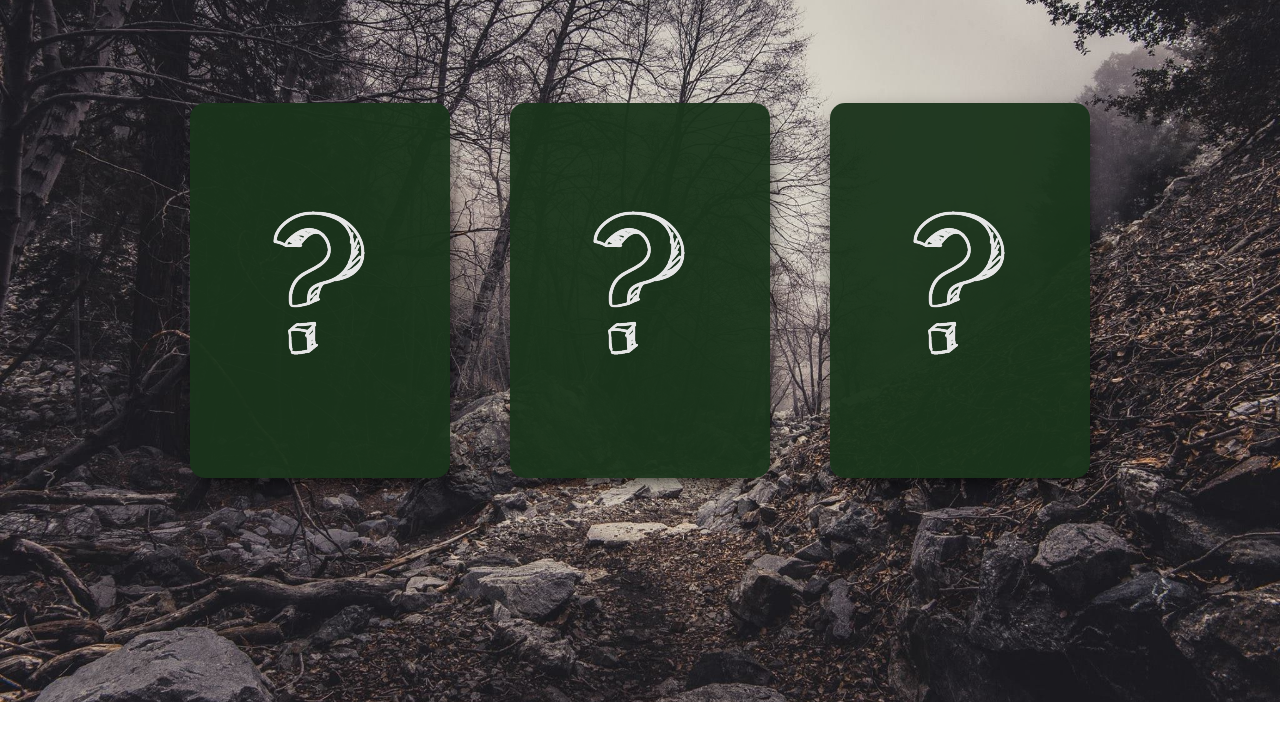
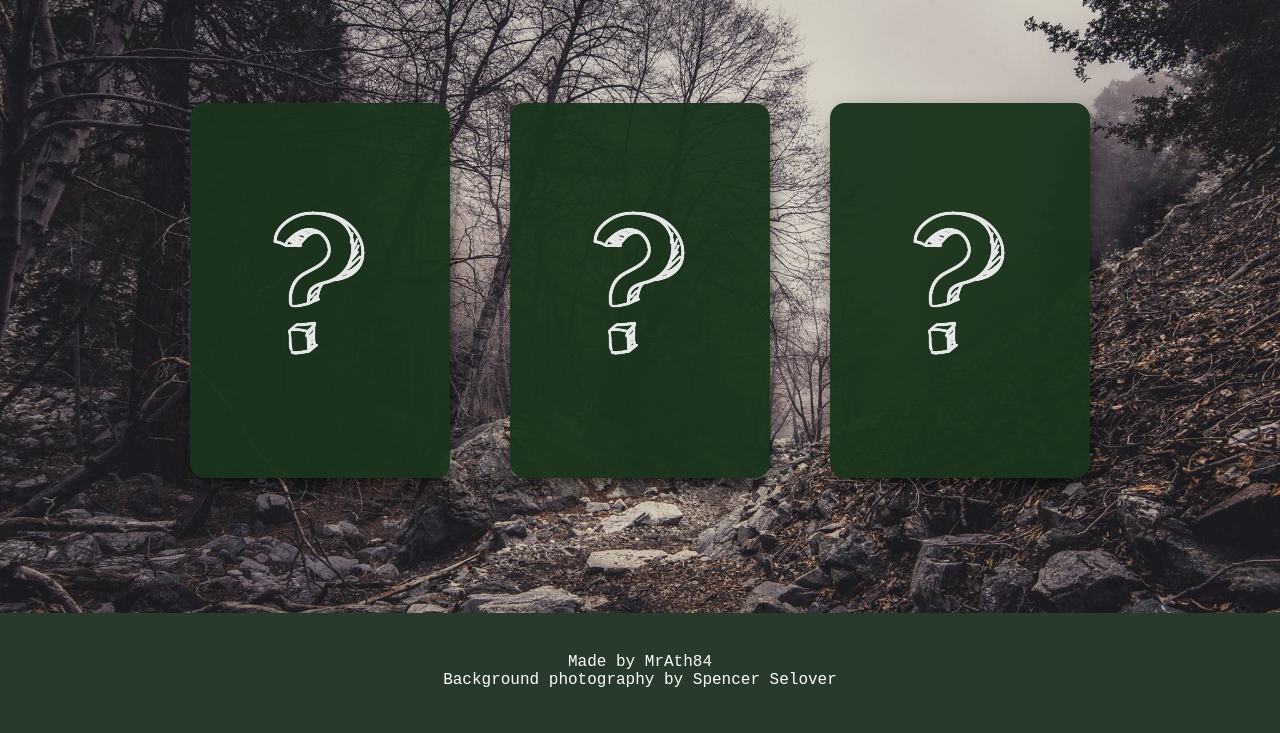
Before and after one commit to MrAth84/rotatingCards, a plain HTML site: page index.html in a window 1280 px wide. Shown: the part 98-831 px from the top of the page. Before the commit the page ends 800 px from the top, so only its background shows below. Drawn offline with Linux system fonts and the light colour scheme.

Commit message:
Add files via upload

```diff
--- a/index.html
+++ b/index.html
@@ -61,6 +61,11 @@
         </div>
     </div>
 
+
+    <div id="footer">
+        Made by <a href="https://www.agresth.pl" target="_blank"> MrAth84 </a><br>
+        Background photography by&nbsp;<a href="https://www.pexels.com/@spencer-selover-142259/" target="_blank">Spencer Selover</a>
+
 </body>
 
 </html>
--- a/main.css
+++ b/main.css
@@ -24,9 +24,19 @@ h1 {
     font-size: 42px;
 }
 
+a:link,
+a:visited{
+    color: inherit;
+    text-decoration: none;
+}
+a:hover{
+    color: green;
+    cursor: pointer;
+}
+
 #cards {
     width: 100%;
-    height: 600px;
+    min-height: 600px;
     display: flex;
     align-items: center;
     justify-content: center;
@@ -120,3 +130,16 @@ h3 {
     transition-duration: 0.4s;
     transition-delay: 0;
 }
+
+#footer
+{
+    width: 100%;
+    height: 80px;
+    margin-top: 30px;
+    background-color: rgb(39, 58, 43);
+    text-align: center;
+    padding-top: 40px;
+    color: white;
+    font-family:'Courier New', Courier, monospace;
+    font-size: 16px;
+}
```
